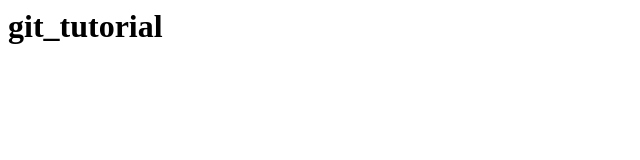
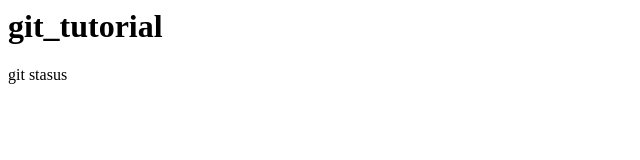
Before and after one commit to ichiko513/git_tutorial, a plain HTML site: page index.html in a window 1280 px wide. Shown: the full height of the page, 0-640 px from the left. Drawn offline with Linux system fonts and the light colour scheme.

Commit message:
add "git stasus"

```diff
--- a/index.html
+++ b/index.html
@@ -1 +1,2 @@
 <h1>git_tutorial</h1>
+<p>git stasus</p>
```
